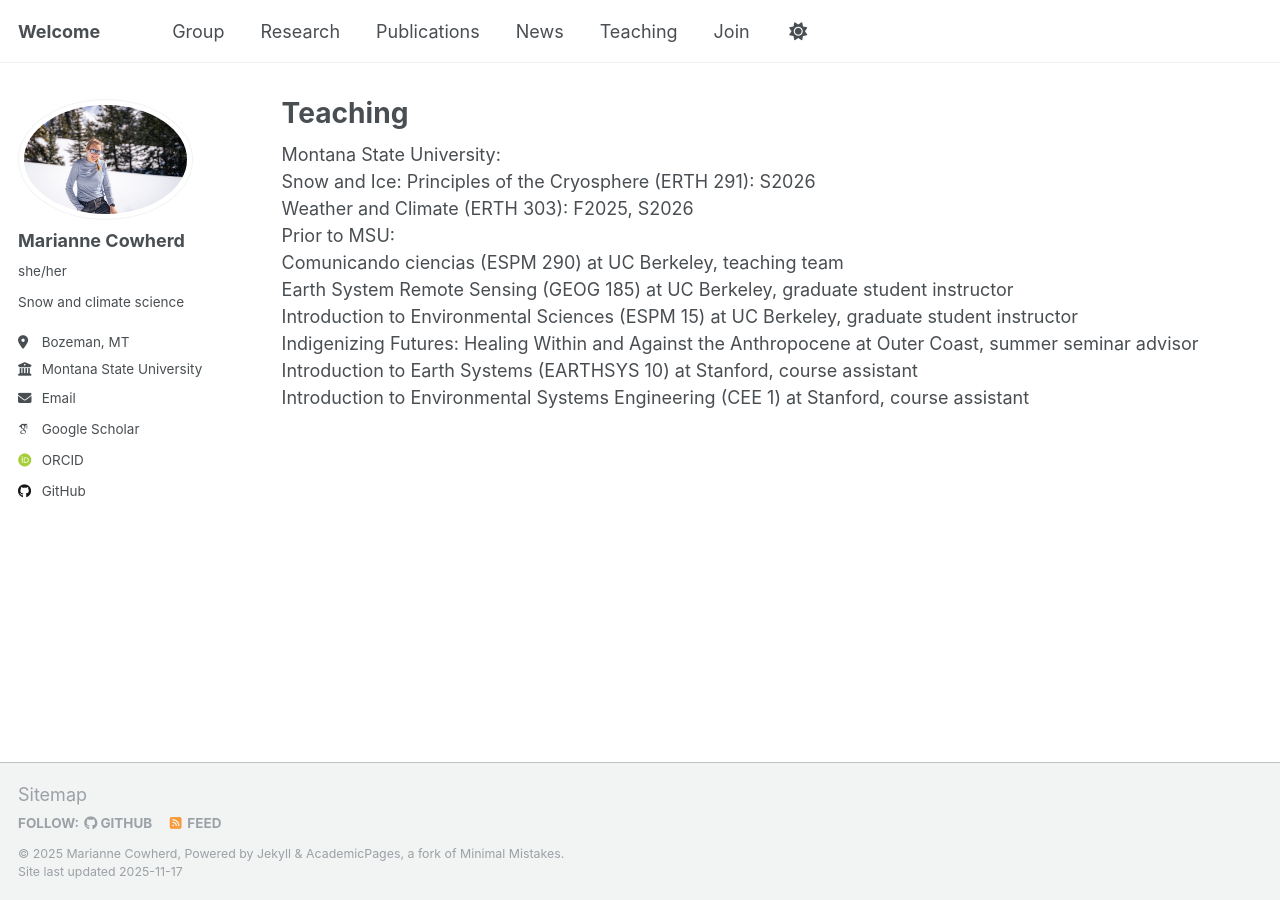
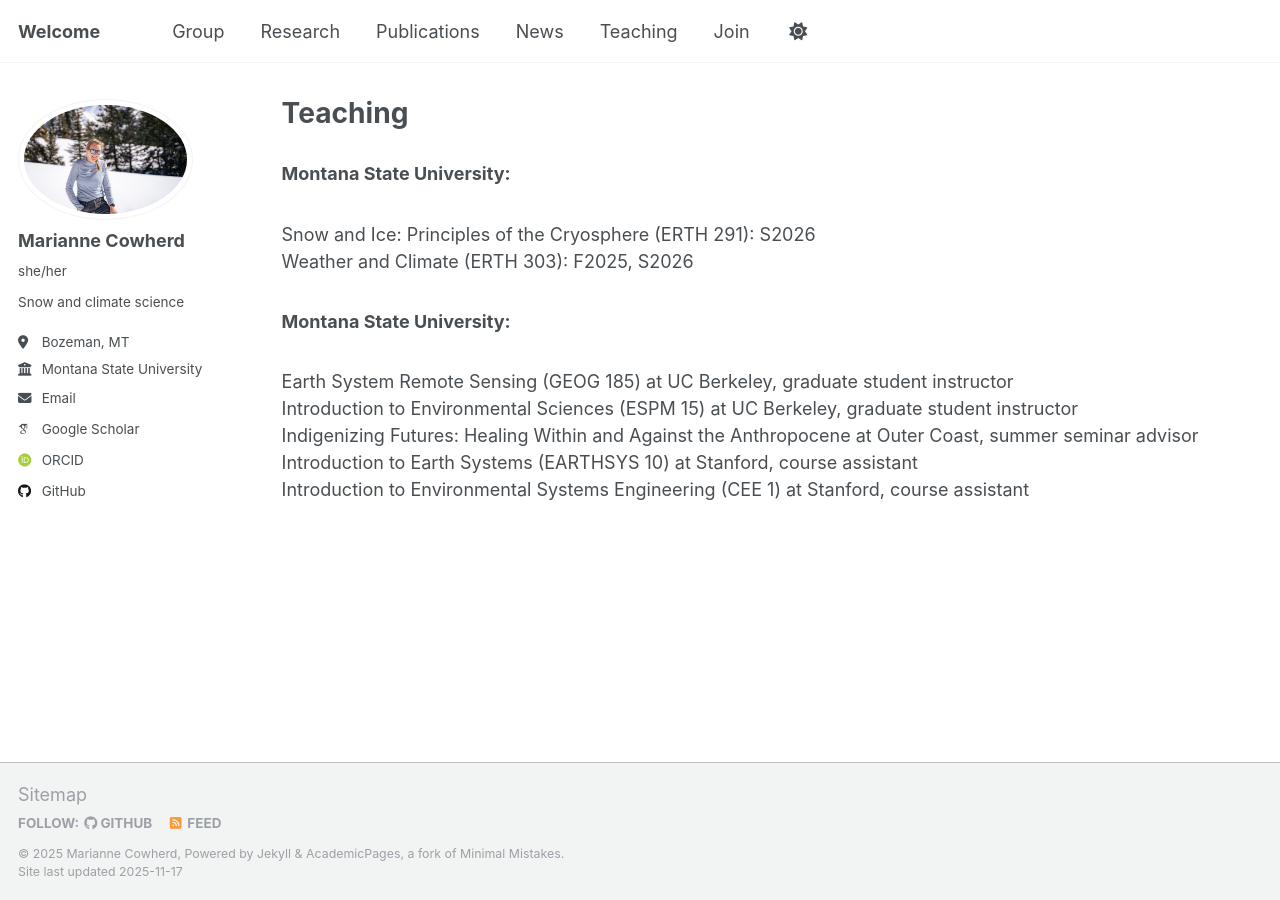
Before and after one commit to mariannecowherd/mariannecowherd.github.io, a Jekyll site: the page built from _pages/teaching.html, in a window 1280 px wide. Built offline with Jekyll 4.4.1, drawn with Linux system fonts in a browser that asks for light colours; some web fonts are replaced; a script that is not in the unit is left out.

Commit message:
Update teaching.html

```diff
--- a/_pages/teaching.html
+++ b/_pages/teaching.html
@@ -4,11 +4,11 @@ title: "Teaching"
 permalink: /teaching/
 author_profile: true
 ---
-Montana State University:<br>
+<h3>Montana State University: </h3><br>
 Snow and Ice: Principles of the Cryosphere (ERTH 291): S2026<br>
 Weather and Climate (ERTH 303): F2025, S2026<br>
 
-Prior to MSU:<br>
+<h3>Montana State University: </h3><br
 Comunicando ciencias (ESPM 290) at UC Berkeley, teaching team<br>
 Earth System Remote Sensing (GEOG 185) at UC Berkeley, graduate student instructor<br>
 Introduction to Environmental Sciences (ESPM 15) at UC Berkeley, graduate student instructor<br>
```
